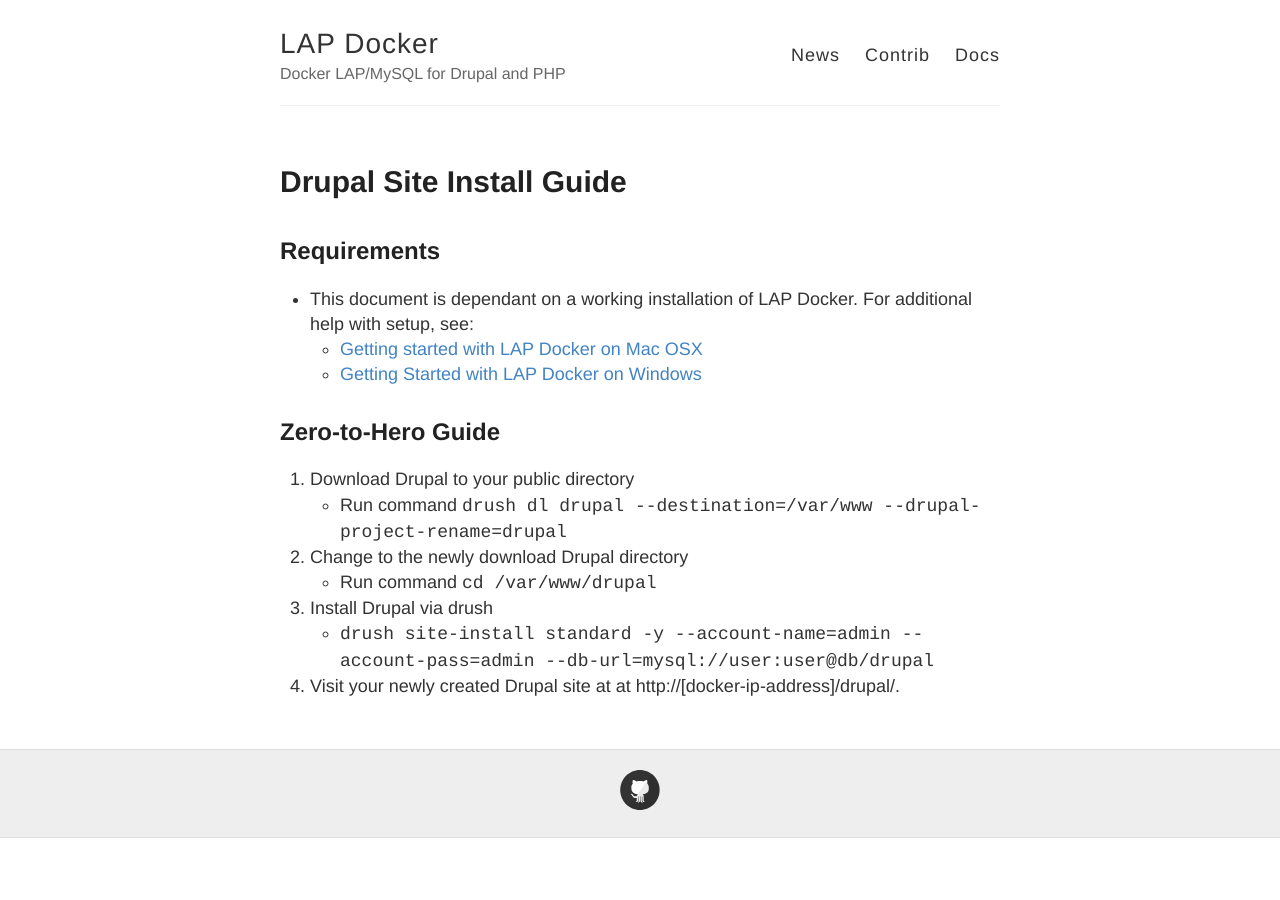
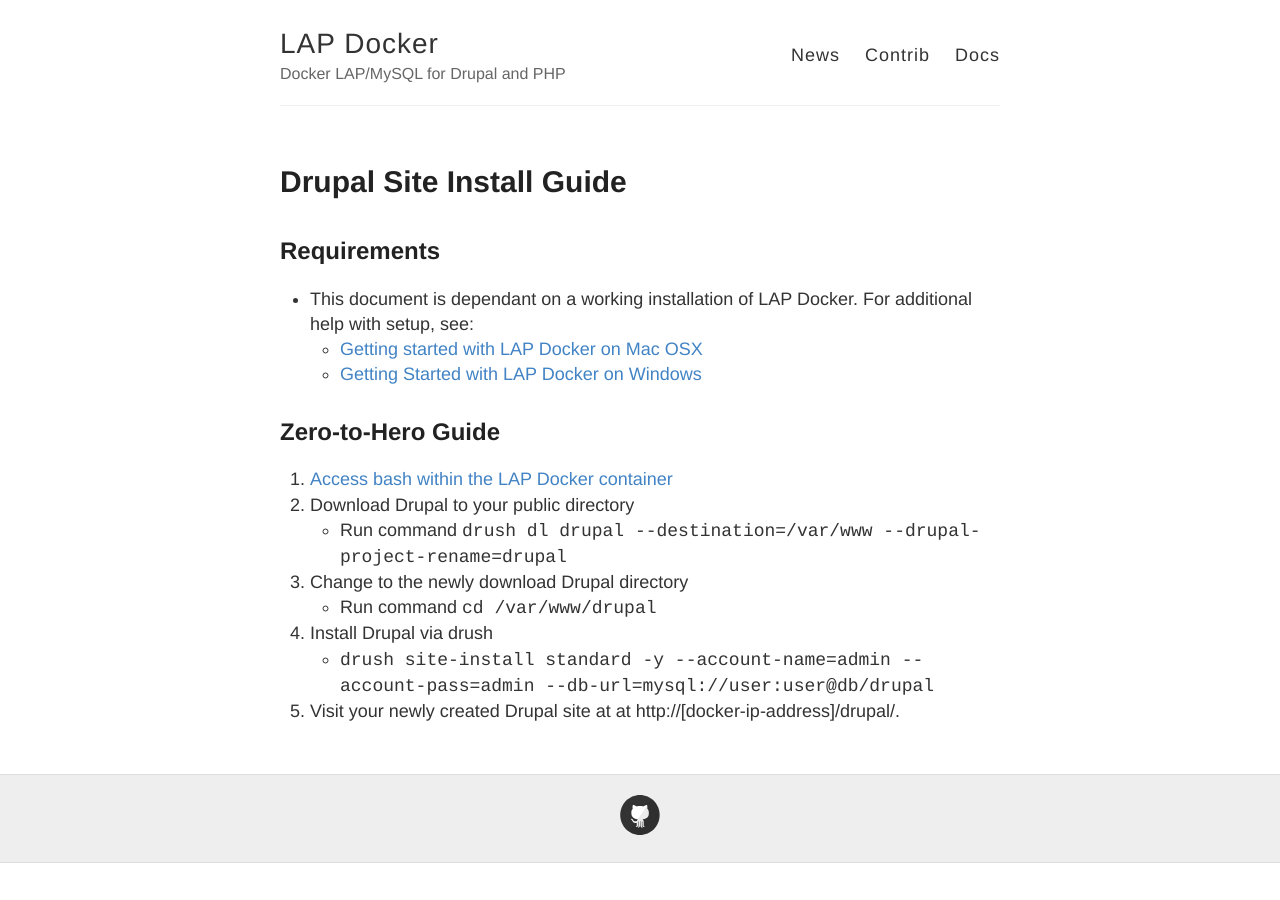
Before and after one commit to hedinfaok/lap-docker, a Jekyll site: the page built from _docs/general/drupal-site-install-guide.md, in a window 1280 px wide. Built offline with Jekyll 4.4.1, drawn with Linux system fonts in a browser that asks for light colours; Markdown is read by kramdown in place of the engine named in the settings.

Commit message:
Add connection to bash.

```diff
--- a/_docs/general/drupal-site-install-guide.md
+++ b/_docs/general/drupal-site-install-guide.md
@@ -13,10 +13,11 @@
 
 Zero-to-Hero Guide
 ----------
-1. Download Drupal to your public directory
+1. [Access bash within the LAP Docker container]({{ site.baseurl }}/lap-docker/docs/general/accessing-docker-bash/)
+2. Download Drupal to your public directory
    - Run command `drush dl drupal --destination=/var/www --drupal-project-rename=drupal`
-2. Change to the newly download Drupal directory
+3. Change to the newly download Drupal directory
    - Run command `cd /var/www/drupal`
-3. Install Drupal via drush
+4. Install Drupal via drush
    - `drush site-install standard -y --account-name=admin --account-pass=admin --db-url=mysql://user:user@db/drupal`
-4. Visit your newly created Drupal site at at http://[docker-ip-address]/drupal/.
+5. Visit your newly created Drupal site at at http://[docker-ip-address]/drupal/.
```
